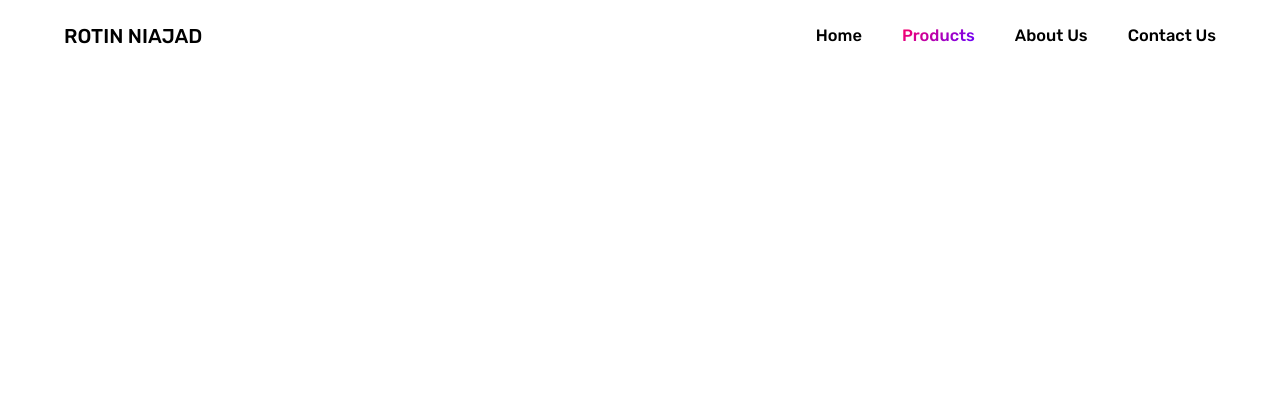
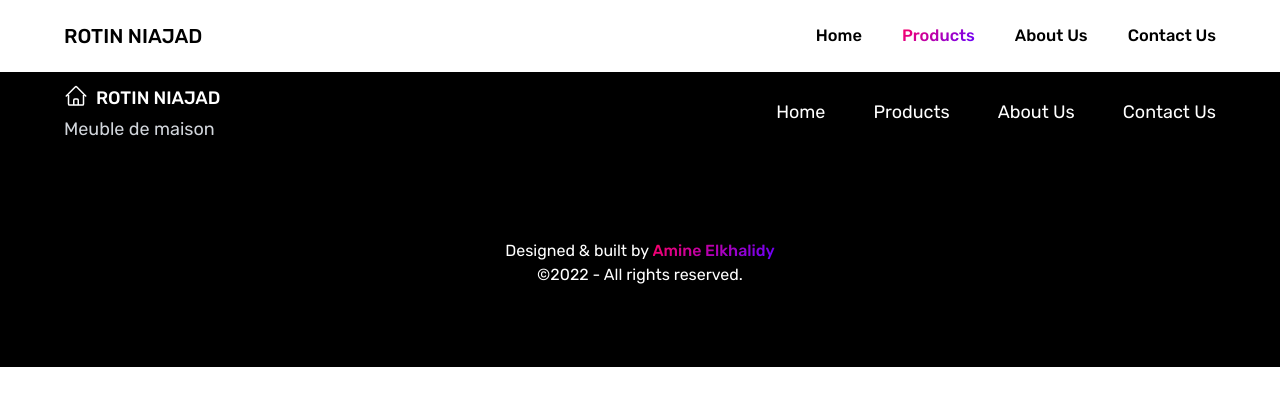
Before and after one commit to AmineElkhalidy/rotinniajad, a Next.js app: page /products in a window 1280 px wide. Shown: the top 406 px of the page. Built offline with nearby package versions, Linux system fonts and the light colour scheme.

Commit message:
Footer added

```diff
--- a/src/components/layout/footer/index.js
+++ b/src/components/layout/footer/index.js
@@ -1,7 +1,83 @@
 import React from "react";
 
+// motion
+import { motion } from "framer-motion";
+
+// Link
+import Link from "next/link";
+
+// Icons
+import { HomeIcon } from "@heroicons/react/24/outline";
+
 const Footer = () => {
-  return <footer></footer>;
+  // Getting current year
+  const currentYear = new Date().getFullYear();
+
+  return (
+    <footer className="w-full h-full text-white bg-black-900">
+      {/* Container */}
+      <motion.div className="max-w-6xl py-20 mx-auto">
+        {/* Content container */}
+        <div className="flex flex-col px-6 md:flex-row sm:justify-between sm:items-center xl:px-0">
+          <div>
+            <Link className="inline-flex items-center gap-2 text-md" href="/">
+              <HomeIcon className="w-6 h-6" />{" "}
+              <span className="mt-1 font-medium sm:text-lg">ROTIN NIAJAD</span>
+            </Link>
+            <p className="text-gray-300 sm:text-lg">Meuble de maison</p>
+          </div>
+
+          <ul className="flex flex-col gap-2 mt-6 sm:flex-row md:mt-0 sm:gap-4 md:gap-6 lg:gap-12">
+            <li>
+              <Link
+                className="duration-300 sm:text-lg hover:text-gray-300"
+                href="/"
+              >
+                Home
+              </Link>
+            </li>
+            <li>
+              <Link
+                className="duration-300 sm:text-lg hover:text-gray-300"
+                href="/products"
+              >
+                Products
+              </Link>
+            </li>
+            <li>
+              <Link
+                className="duration-300 sm:text-lg hover:text-gray-300"
+                href="/"
+              >
+                About Us
+              </Link>
+            </li>
+            <li>
+              <Link
+                className="duration-300 sm:text-lg hover:text-gray-300"
+                href="/"
+              >
+                Contact Us
+              </Link>
+            </li>
+          </ul>
+        </div>
+
+        <p className="px-6 mt-20 text-center md:mt-24">
+          Designed & built by{" "}
+          <Link
+            className="font-medium gradient-text"
+            target="_blank"
+            href="https://amineelkhalidy.com"
+          >
+            Amine Elkhalidy
+          </Link>{" "}
+          <br />
+          &copy;{currentYear} - All rights reserved.
+        </p>
+      </motion.div>
+    </footer>
+  );
 };
 
 export default Footer;
--- a/src/components/layout/index.js
+++ b/src/components/layout/index.js
@@ -2,12 +2,15 @@ import React from "react";
 
 // Header
 import Header from "./header";
+// Footer
+import Footer from "./footer";
 
 const Layout = ({ children }) => {
   return (
     <>
       <Header />
       <main className="w-full h-full overflow-hidden">{children}</main>
+      <Footer />
     </>
   );
 };
--- a/src/pages/index.js
+++ b/src/pages/index.js
@@ -128,7 +128,7 @@ const Home = () => {
         {/* Container */}
         <motion.div>
           {/* Content container */}
-          <div className="pt-20 pb-10">
+          <div className="pt-20 pb-20">
             <h2 className="mb-8 text-2xl font-semibold text-center sm:mb-12 sm:text-3xl md:text-4xl lg:text-5xl">
               Nos Produits
             </h2>
```
